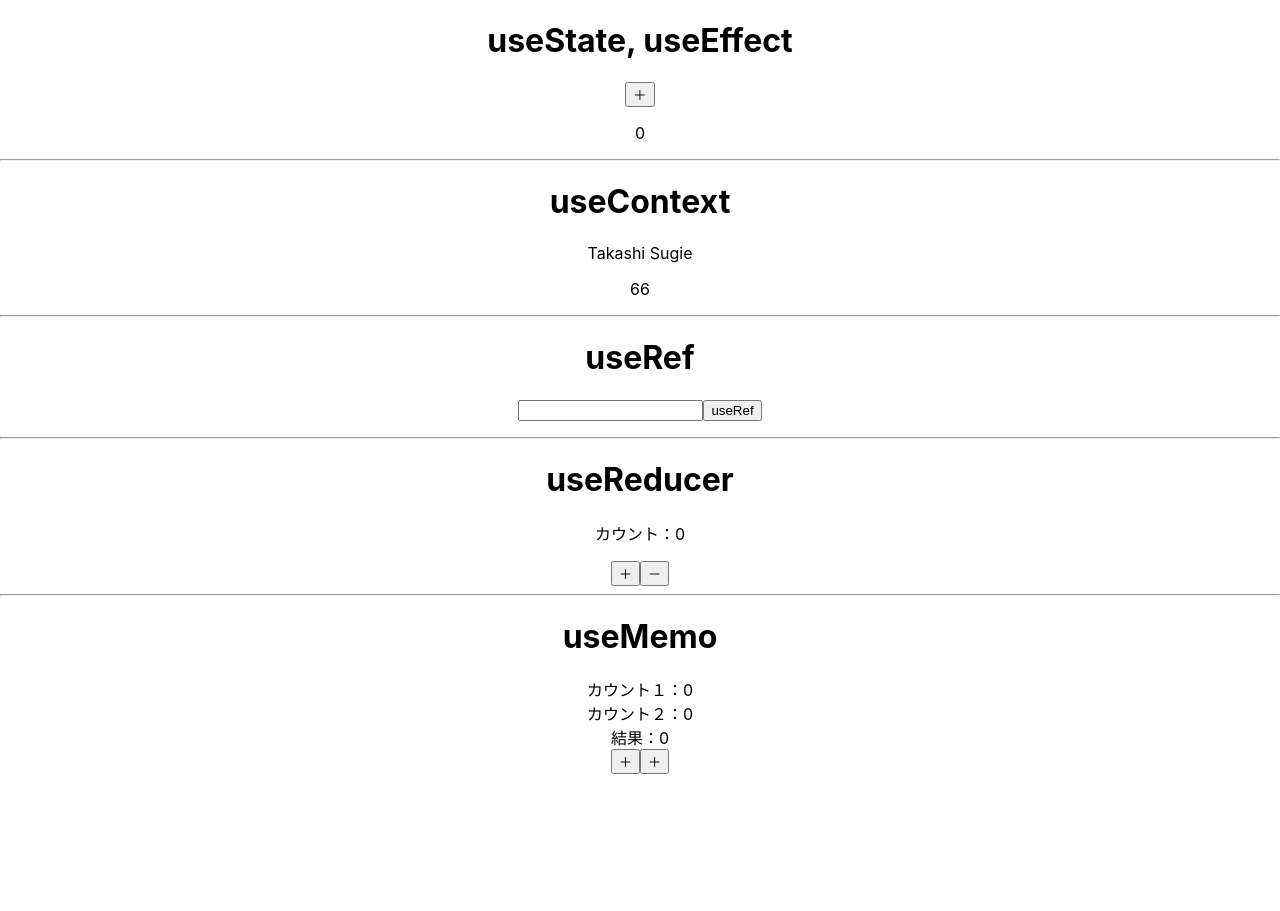
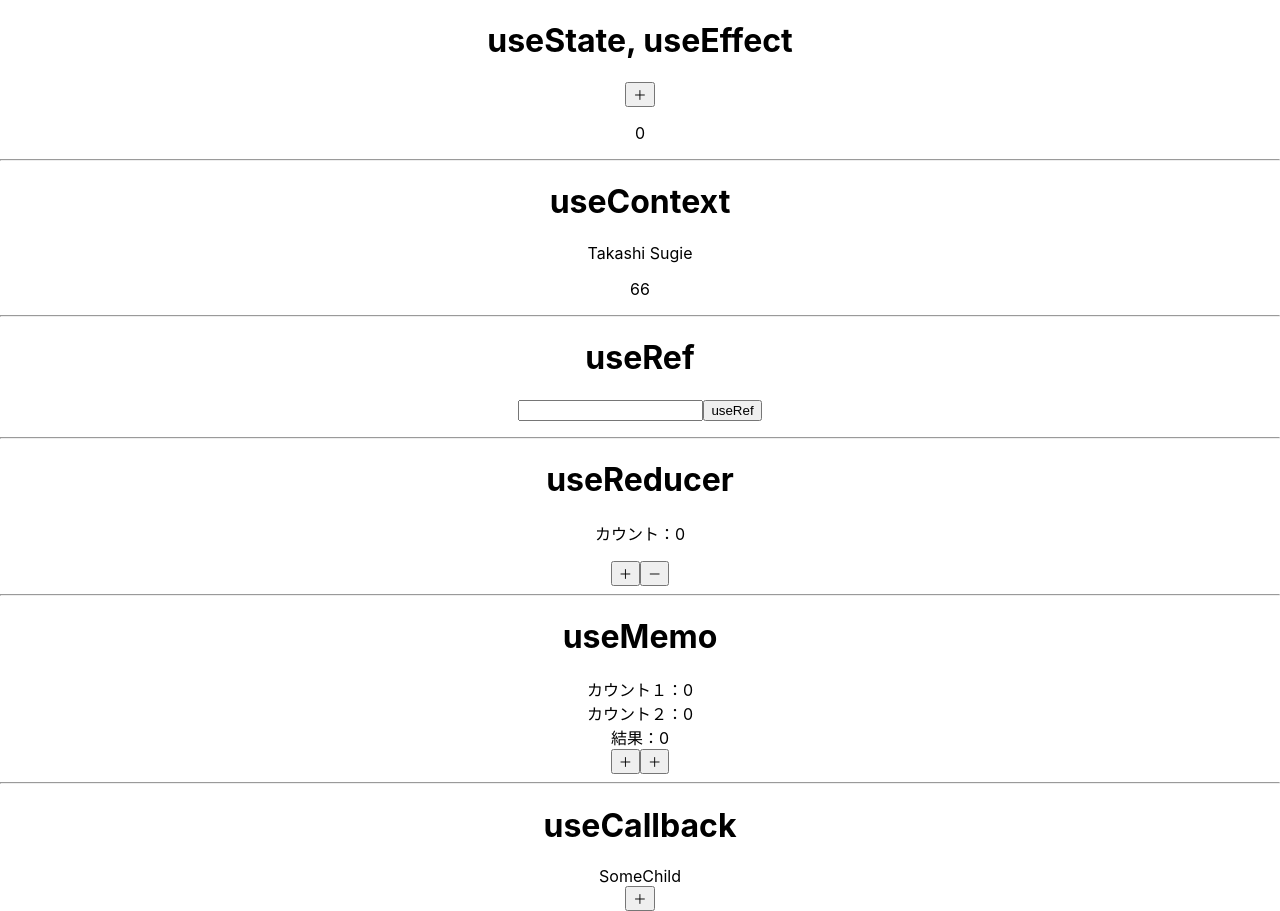
Before and after one commit to tugboat-develop-19571020/react-hooks-tutorial-yt, a React (Create React App) app: page / in a window 1280 px wide. Before the commit the page ends 800 px from the top, so only its background shows below. Built offline with nearby package versions, Linux system fonts and the light colour scheme.

Commit message:
React Hooks useCallback Completed

```diff
--- a/src/App.jsx
+++ b/src/App.jsx
@@ -1,6 +1,7 @@
-import { useContext, useEffect, useMemo, useReducer, useRef, useState } from 'react';
+import { useCallback, useContext, useEffect, useMemo, useReducer, useRef, useState } from 'react';
 import './App.css';
 import SugieContext from './index';
+import SomeChild from './SomeChild';
 
 const reducer = (state, action) => {
   switch (action.type) {
@@ -45,8 +46,6 @@ function App() {
     // setCount(count + 1);
   }, [count]);
 
-
-
   // useMemo
   const [count01, setCount01] = useState(0);
   const [count02, setCount02] = useState(0);
@@ -66,6 +65,18 @@ function App() {
     }
     return count02 * count02;
   }, [count02]);
+
+  // useCallback 関数のメモ化
+  const [counter, setCounter] = useState(0);
+
+  // const showCount = () => {
+  //   alert('これは重い処理です。');
+  // }
+
+  const showCount = useCallback(() => {
+    alert('これは重い処理です。');
+  }, [counter]);
+
 
   return (
     <div className="App">
@@ -97,6 +108,11 @@ function App() {
       <div>結果：{square}</div>
       <button onClick={() => setCount01(count01 + 1)}>＋</button>
       <button onClick={() => setCount02(count02 + 1)}>＋</button>
+
+      <hr />
+      <h1>useCallback</h1>
+      <SomeChild showCount={showCount} />
+      <button onClick={() => setCounter(counter + 1)}>＋</button>
     </div>
   );
 }
--- /dev/null
+++ b/src/SomeChild.jsx
@@ -0,0 +1,9 @@
+import React from 'react';
+
+function SomeChild() {
+  return (
+    <div>SomeChild</div>
+  )
+}
+
+export default SomeChild;
```
